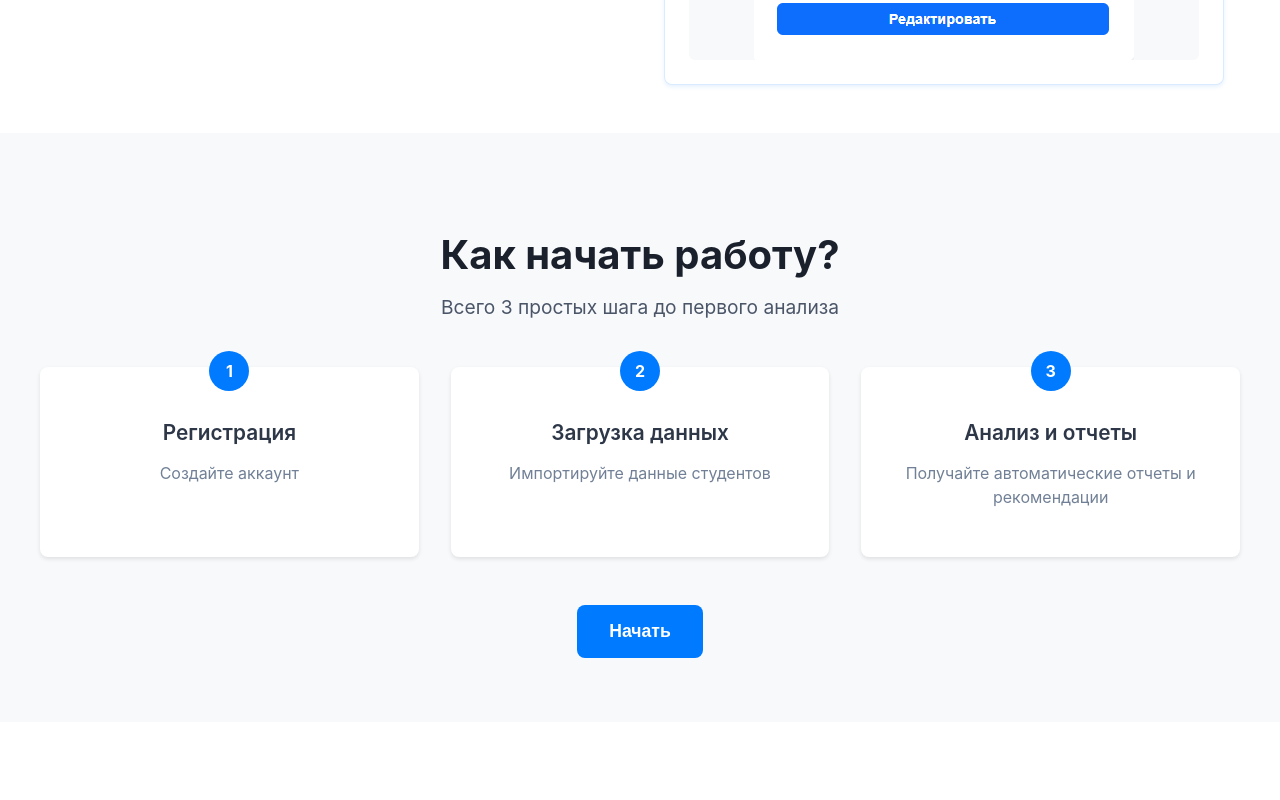
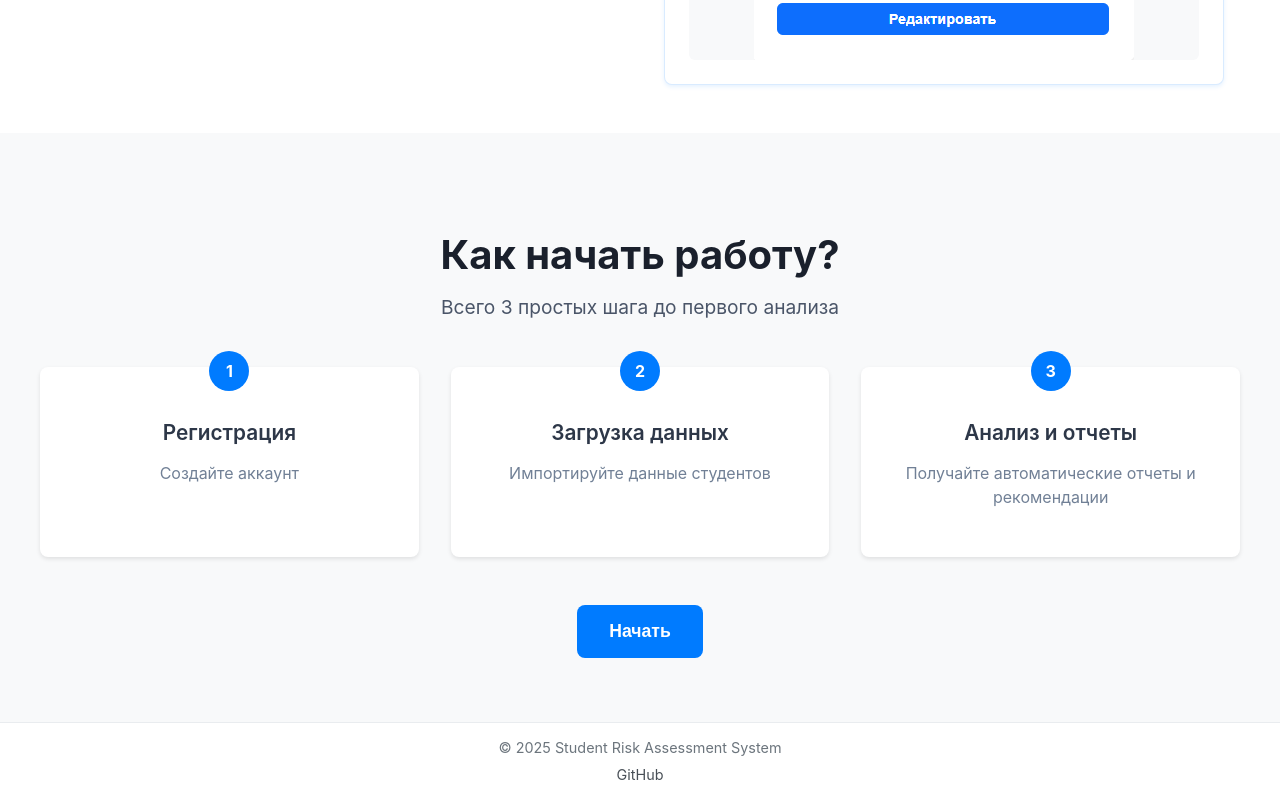
Before and after one commit to SavichArtem/React_labs, a React (Create React App) app: page / in a window 1280 px wide. Shown: the part 1431-2231 px from the top of the page. Before the commit the page ends 2153 px from the top, so only its background shows below. Built offline with nearby package versions, Linux system fonts and the light colour scheme.

Commit message:
feat: add Footer component

```diff
--- /dev/null
+++ b/src/components/Footer/Footer.css
@@ -0,0 +1,48 @@
+.footer {
+  padding: 1rem 0;
+  border-top: 1px solid #e9ecef;
+}
+
+.footer_container {
+  max-width: 1200px;
+  margin: 0 auto;
+  padding: 0 1rem;
+}
+
+.footer_content {
+  text-align: center;
+}
+
+.footer_text {
+  margin: 0 0 0.5rem 0;
+  color: #6c757d;
+  font-size: 0.9rem;
+}
+
+.footer_link {
+  margin: 0;
+}
+
+.footer_link-item {
+  color: #495057;
+  text-decoration: none;
+  font-size: 0.9rem;
+  transition: color 0.2s ease;
+}
+
+.footer_link-item:hover {
+  color: #000;
+  text-decoration: underline;
+}
+
+@media (max-width: 768px) {
+  .footer {
+    margin-top: 2rem;
+    padding: 0.8rem 0;
+  }
+
+  .footer_text,
+  .footer_link-item {
+    font-size: 0.8rem;
+  }
+}
--- /dev/null
+++ b/src/components/Footer/Footer.jsx
@@ -0,0 +1,18 @@
+import '../Footer/Footer.css';
+
+export function Footer(){
+  return (
+    <footer className="footer">
+      <div className="footer_container">
+        <div className="footer_content">
+          <p className="footer_text">© 2025 Student Risk Assessment System</p>
+          <p className="footer_link">
+            <a href="https://github.com/SavichArtem" target="_blank" rel="noopener noreferrer" className="footer_link-item">GitHub</a>
+          </p>
+        </div>
+      </div>
+    </footer>
+  );
+};
+
+export default Footer;
--- a/src/pages/HomePage/HomePage.jsx
+++ b/src/pages/HomePage/HomePage.jsx
@@ -3,6 +3,7 @@
 import { FeaturesSection } from '../../components/FeaturesSection/FeaturesSection';
 import { HowItWorksSection } from '../../components/HowItWorksSection/HowItWorksSection';
 import { GettingStarted } from '../../components/GettingStarted/GettingStarted';
+import { Footer } from '../../components/Footer/Footer';
 
 export function HomePage() {
   return (
@@ -12,6 +13,7 @@
       <FeaturesSection/>
       <HowItWorksSection/>
       <GettingStarted/>
+      <Footer/>
     </div>
   );
 }
```
